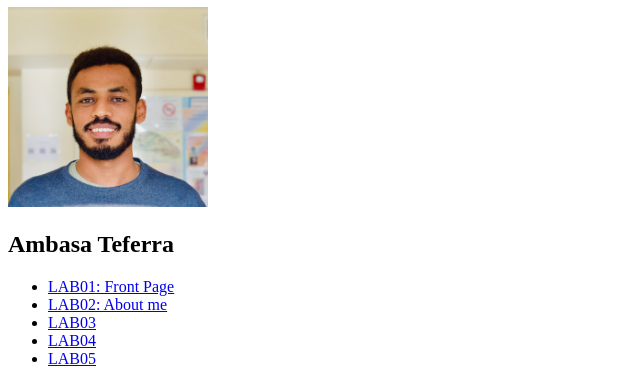
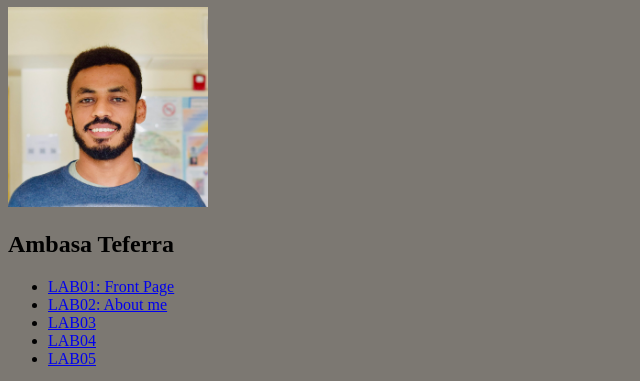
Before and after one commit to Ambasa/Ambasa.github.io, a plain HTML site: page Lab01/index.html in a window 1280 px wide. Shown: the part 73-454 px from the top of the page, without its empty margins (0-640 px from the left). Drawn offline with Linux system fonts and the light colour scheme; files that its build step writes are made by us from their sources.

Commit message:
Update index.html

```diff
--- a/Lab01/index.html
+++ b/Lab01/index.html
@@ -7,6 +7,7 @@
         <meta name="viewport" content="width=device-width, initial-scale=1.0"/>
         <title>WAP Lab Solutions</title>
         <link rel="icon" href="maharishi-tree.png">
+        <link href="./mystyle.css" type="text/css" media="screen" rel="stylesheet"/>
     </head>
     <body>
         <h1>Welcome, Ambasa!</h1>
```
